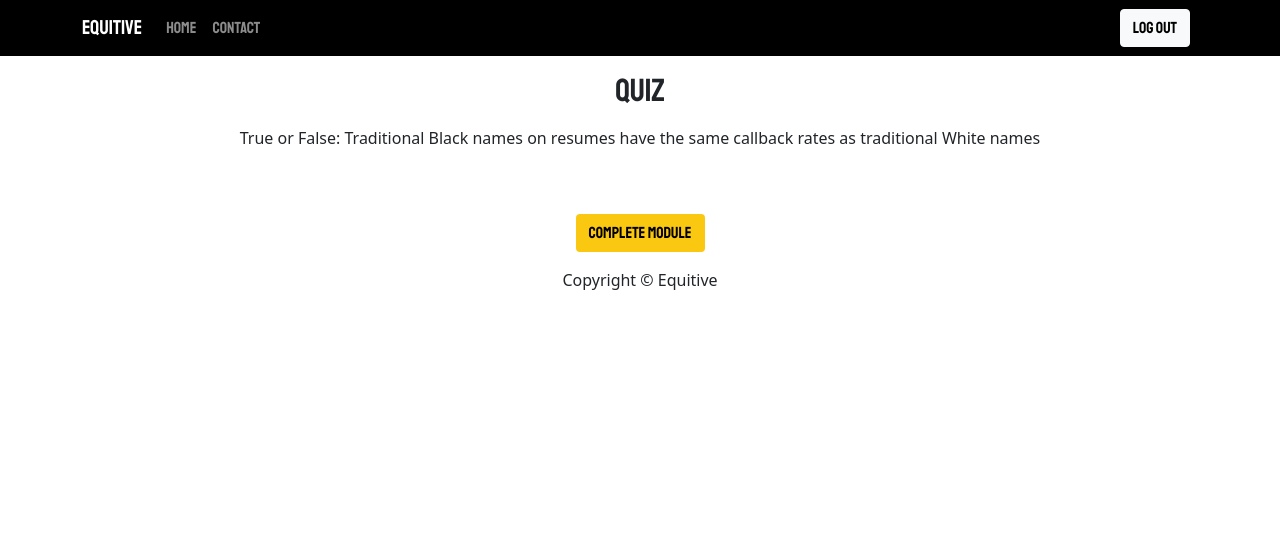
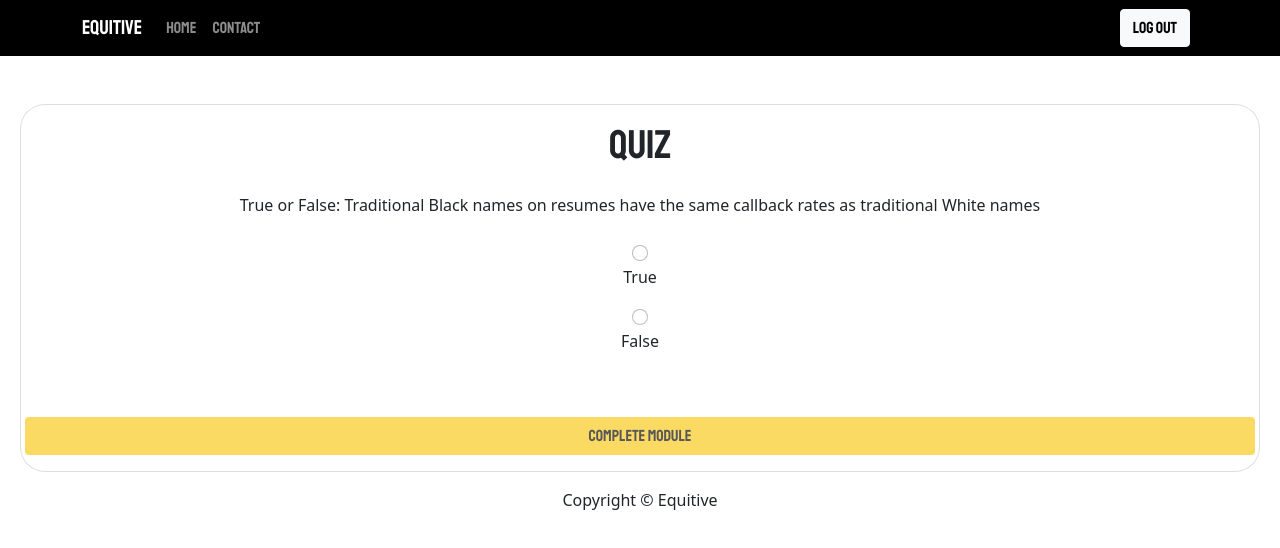
Before and after one commit to gracelang15/Equitive, a React app in the folder equitive_website/: page /modules/quiz/resumes in a window 1280 px wide. Built offline with nearby package versions, Linux system fonts and the light colour scheme; some packages are replaced by stand-ins of ours; no server answers; sample sign-in values are in the browser's storage.

Commit message:
add radio buttons to quiz

```diff
--- a/equitive_website/public/index.html
+++ b/equitive_website/public/index.html
@@ -24,7 +24,7 @@
       work correctly both with client-side routing and a non-root public URL.
       Learn how to configure a non-root public URL by running `npm run build`.
     -->
-    <title>React App</title>
+    <title>Equitive</title>
   </head>
   <body>
     <noscript>You need to enable JavaScript to run this app.</noscript>
--- a/equitive_website/src/components/Modules/Modules.js
+++ b/equitive_website/src/components/Modules/Modules.js
@@ -72,7 +72,7 @@ export default function Modules() {
                               ? "job descriptions"
                               : x}
                         </Card.Title>
-                        <Card.Text>
+                        <Card.Text className="text-center">
                           <ProgressBar
                             variant="warning"
                             className="mt-5"
--- a/equitive_website/src/components/Quiz.js
+++ b/equitive_website/src/components/Quiz.js
@@ -1,5 +1,5 @@
 import React, { useState, useEffect } from "react";
-import { Card, Button, Alert, Container, Row, CardGroup, ProgressBar, Col } from "react-bootstrap";
+import { Card, Button, Form, Container, Row, CardGroup, ToggleButton, ToggleButtonGroup} from "react-bootstrap";
 import { Link, useNavigate } from "react-router-dom";
 import { useAuth } from "../contexts/AuthContext";
 import { db } from "../firebase";
@@ -18,6 +18,7 @@ export default function Quiz() {
   const [moduleInfo, setModuleInfo] = useState([]);
   const [loader, setLoader] = useState(true)
   const [progress, setProgress] = useState([]);
+  const[disabled, setDisabled] = useState(true)
 
 
   let quizzes = {
@@ -41,7 +42,7 @@ export default function Quiz() {
       });
 
       console.log("Document updated with email: ", firebase.auth().currentUser.email);
-      window.location = "/dashboard"
+      window.location = "/modules"
     } catch (e) {
       console.error("Error adding document: ", e);
     }
@@ -49,21 +50,36 @@ export default function Quiz() {
 
   return (
     <>
-      <h2 className="text-center mt-3">Quiz</h2>
-      <div className="text-center">
-        <p className="text-center mt-3"> {quizzes[displayQuiz]} </p>
-        <div>
-          <Button onClick={handleClick}
-            className="mt-5"
+      <Card className="mt-5">
+        <Card.Body>
+          <h1 className="text-center mb-4">Quiz</h1>
+          <p className="text-center mb-4">{quizzes[displayQuiz]}</p>
+          <Form>
+            <Form.Group>
+              <Row className="text-center">
+                <Form.Check type="radio"
+                name="quiz"
+                onChange={() => setDisabled(false)}/>
+                <p>True</p></Row>
+              <Row className="text-center mt-10">
+                <Form.Check type="radio"  name="quiz"
+                onChange={() => setDisabled(false)}/>
+                <p>False</p></Row>
+            </Form.Group>
+            <Row className="text-center">
+              <Button onClick={handleClick} disabled={disabled}
+                className="mt-5 button-test"
                 variant="custom"
-            size="small"
                 type="submit"
                 href="/modules"
               >
                 Complete Module
-          </Button>
-        </div>
-      </div>
+              </Button></Row>
+            <>
+            </>
+          </Form>
+        </Card.Body>
+      </Card>
     </>
   );
 }
--- a/equitive_website/src/components/Video.js
+++ b/equitive_website/src/components/Video.js
@@ -42,7 +42,7 @@ export default function Video() {
     });
 
       console.log("Document updated with email: ", firebase.auth().currentUser.email);
-      window.location = "/dashboard"
+      window.location = "/modules"
     } catch (e) {
       console.error("Error adding document: ", e);
     }
@@ -69,7 +69,7 @@ export default function Video() {
             type="submit"
             href="/modules"
           >
-            Continue to Quiz
+            Continue
           </Button>
         </div>
       </div>
```
Lines whose indentation alone changed are shown as unchanged.
